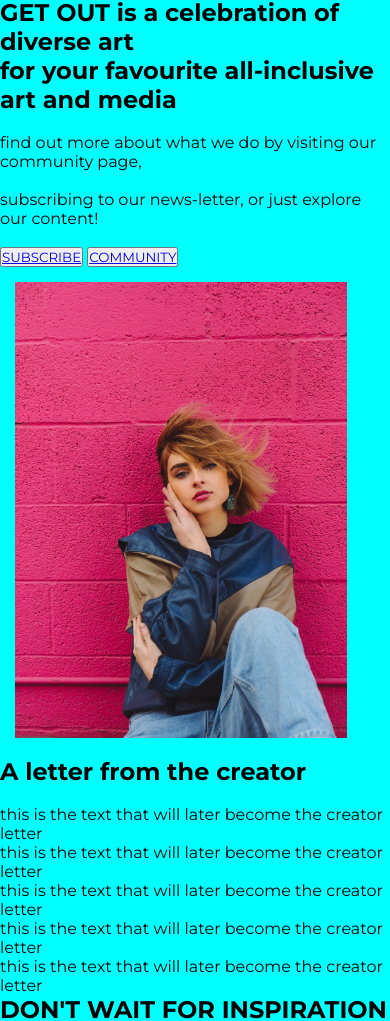
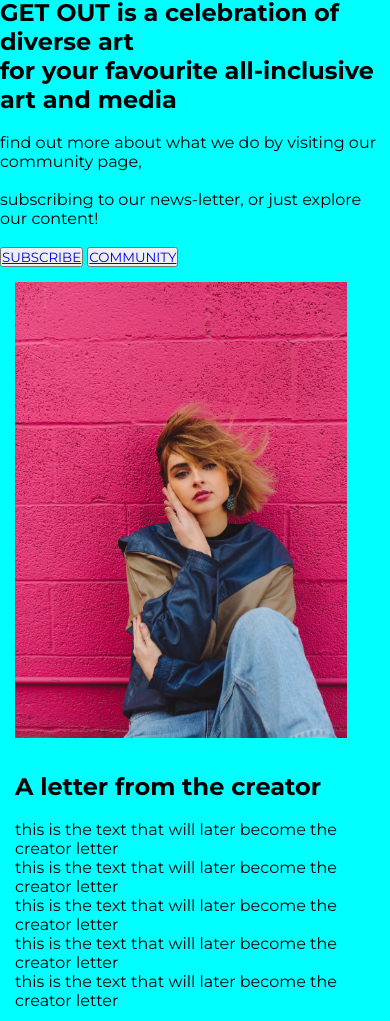
Before and after one commit to FernVR/portfolio-one-draft, a plain HTML site: page index.html in a window 390 px wide. Shown: the part 71-1092 px from the top of the page. Drawn offline with Linux system fonts and the light colour scheme.

Commit message:
added responsive styles to creator letter section

```diff
--- a/assets/css/style.css
+++ b/assets/css/style.css
@@ -89,13 +89,20 @@ main {
 }
 
 .img-creator {
-   height: auto;
-   width: 85%;
-   max-width: 500px;
-   padding: 15px;
+    height: auto;
+    width: 85%;
+    max-width: 500px;
+    padding: 15px;
 
 }
 
+.creator-letter {
+    padding: 15px;
+    height: auto;
+    width: 85%;
+    max-width: 500px;
+
+}
 
 
 
```
